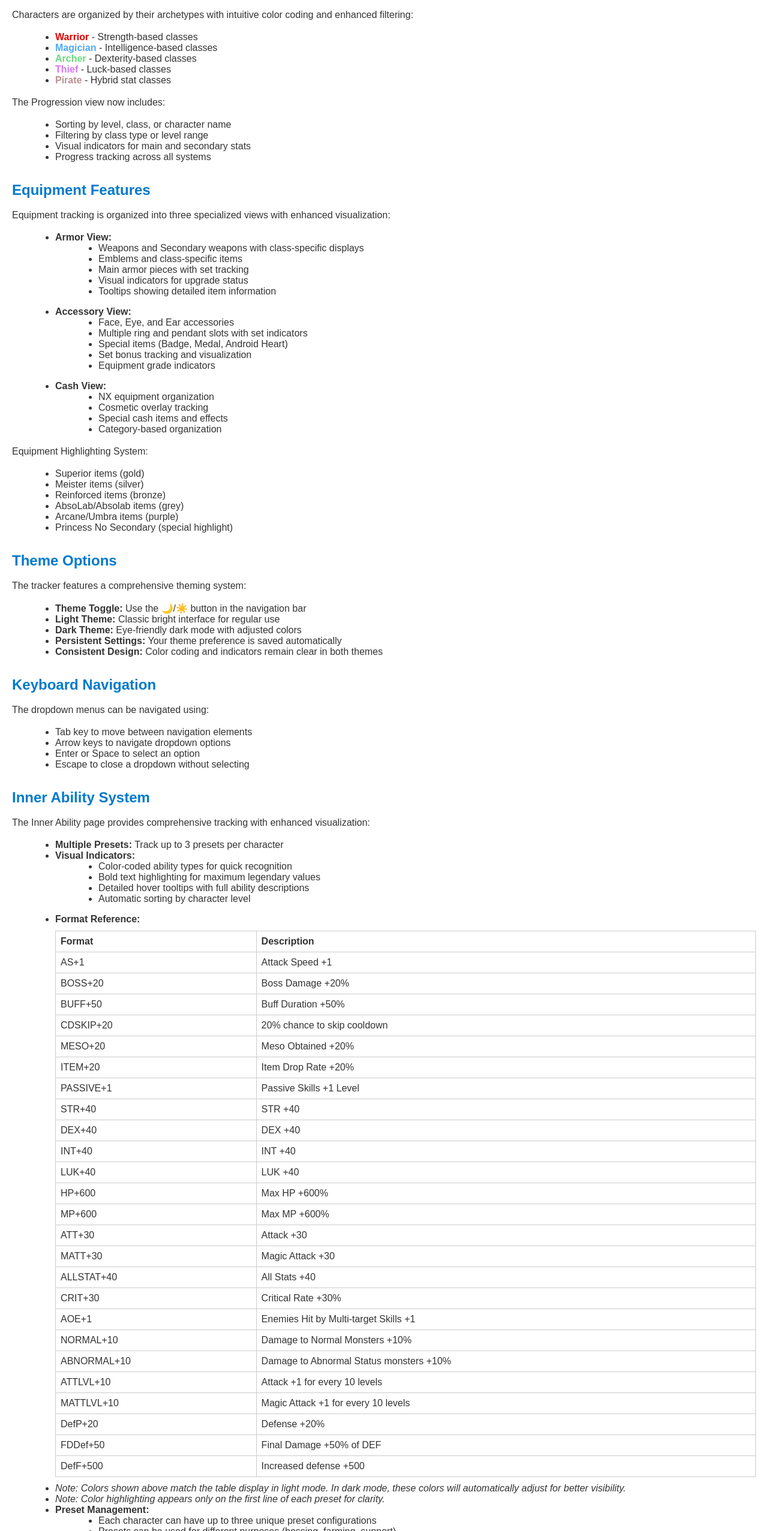
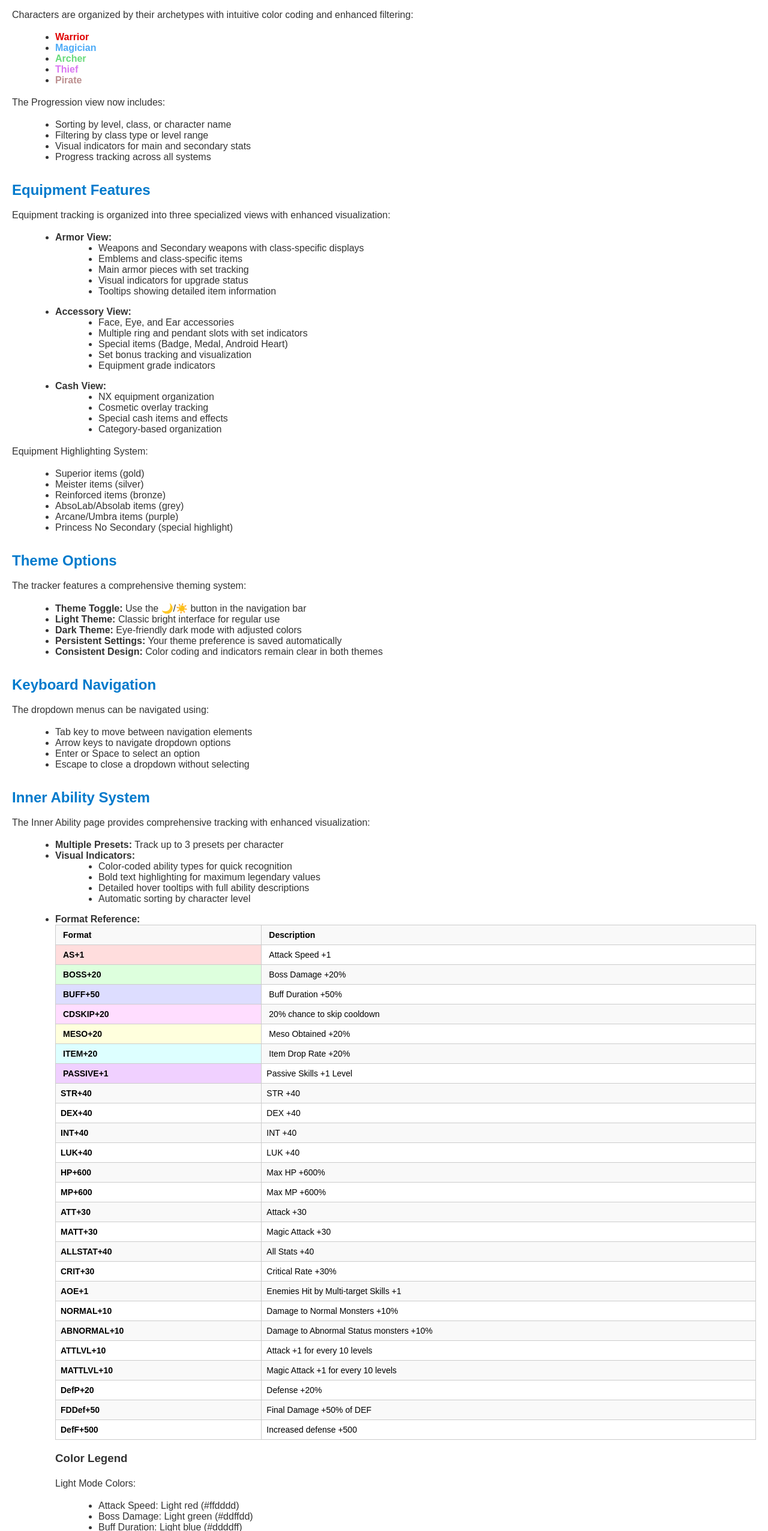
Before and after one commit to My2ndAngelic/Maple-Progression-Tracker, a plain HTML site: page html/help.html in a window 1280 px wide. Shown: the part 1050-3603 px from the top of the page at 60% size. Drawn offline with Linux system fonts and the light colour scheme.

Commit message:
Fix the help page

```diff
--- a/html/help.html
+++ b/html/help.html
@@ -1,9 +1,7 @@
 <!DOCTYPE html>
 <html lang="en">
-<head>
-  <meta charset="UTF-8" />
+<head>  <meta charset="UTF-8" />
   <meta name="viewport" content="width=device-width, initial-scale=1" />
-  <title>MapleStory Tracker</title>
   <link id="themeStylesheet" rel="stylesheet" href="../style/style.css" />
   <link rel="stylesheet" href="../style/style-help.css" />
 </head>
@@ -63,14 +61,13 @@
       </div>
 
       <div class="help-section">
-        <h2>Class Organization</h2>
-        <p>Characters are organized by their archetypes with intuitive color coding and enhanced filtering:</p>
+        <h2>Class Organization</h2>        <p>Characters are organized by their archetypes with intuitive color coding and enhanced filtering:</p>
         <ul>
-          <li><strong style="color: #e00000;">Warrior</strong> - Strength-based classes</li>
-          <li><strong style="color: #4dabf7;">Magician</strong> - Intelligence-based classes</li>
-          <li><strong style="color: #69db7c;">Archer</strong> - Dexterity-based classes</li>
-          <li><strong style="color: #da77f2;">Thief</strong> - Luck-based classes</li>
-          <li><strong style="color: #bc8f8f;">Pirate</strong> - Hybrid stat classes</li>
+          <li><strong style="color: #e00000;">Warrior</strong></li>
+          <li><strong style="color: #4dabf7;">Magician</strong></li>
+          <li><strong style="color: #69db7c;">Archer</strong></li>
+          <li><strong style="color: #da77f2;">Thief</strong></li>
+          <li><strong style="color: #bc8f8f;">Pirate</strong></li>
         </ul>
         <p>The Progression view now includes:</p>
         <ul>
@@ -160,37 +157,36 @@
             </ul>
           </li>
           <li><strong>Format Reference:</strong>
-            <table class="ia-table" style="width: 100%; border-collapse: collapse; margin: 10px 0;">
+            <table class="ia-table data-table help-ia-table">
               <tr>
-                <th style="border: 1px solid #ccc; padding: 8px; text-align: left;">Format</th>
-                <th style="border: 1px solid #ccc; padding: 8px; text-align: left;">Description</th>
+                <th>Format</th>
+                <th>Description</th>
+              </tr><tr>
+                <td class="attack-speed">AS+1</td>
+                <td>Attack Speed +1</td>
               </tr>
               <tr>
-                <td class="ability-as" style="border: 1px solid #ccc; padding: 8px;">AS+1</td>
-                <td style="border: 1px solid #ccc; padding: 8px;">Attack Speed +1</td>
+                <td class="boss-damage">BOSS+20</td>
+                <td>Boss Damage +20%</td>
               </tr>
               <tr>
-                <td class="ability-boss" style="border: 1px solid #ccc; padding: 8px;">BOSS+20</td>
-                <td style="border: 1px solid #ccc; padding: 8px;">Boss Damage +20%</td>
+                <td class="buff-duration">BUFF+50</td>
+                <td>Buff Duration +50%</td>
               </tr>
               <tr>
-                <td class="ability-buff" style="border: 1px solid #ccc; padding: 8px;">BUFF+50</td>
-                <td style="border: 1px solid #ccc; padding: 8px;">Buff Duration +50%</td>
+                <td class="cooldown-skip">CDSKIP+20</td>
+                <td>20% chance to skip cooldown</td>
               </tr>
               <tr>
-                <td class="ability-cdskip" style="border: 1px solid #ccc; padding: 8px;">CDSKIP+20</td>
-                <td style="border: 1px solid #ccc; padding: 8px;">20% chance to skip cooldown</td>
+                <td class="meso-obtain">MESO+20</td>
+                <td>Meso Obtained +20%</td>
               </tr>
               <tr>
-                <td class="ability-meso" style="border: 1px solid #ccc; padding: 8px;">MESO+20</td>
-                <td style="border: 1px solid #ccc; padding: 8px;">Meso Obtained +20%</td>
+                <td class="item-drop">ITEM+20</td>
+                <td>Item Drop Rate +20%</td>
               </tr>
               <tr>
-                <td class="ability-item" style="border: 1px solid #ccc; padding: 8px;">ITEM+20</td>
-                <td style="border: 1px solid #ccc; padding: 8px;">Item Drop Rate +20%</td>
-              </tr>
-              <tr>
-                <td class="ability-passive" style="border: 1px solid #ccc; padding: 8px;">PASSIVE+1</td>
+                <td class="passive-skill">PASSIVE+1</td>
                 <td style="border: 1px solid #ccc; padding: 8px;">Passive Skills +1 Level</td>
               </tr>
               <tr>
@@ -265,9 +261,27 @@
                 <td style="border: 1px solid #ccc; padding: 8px;">DefF+500</td>
                 <td style="border: 1px solid #ccc; padding: 8px;">Increased defense +500</td>
               </tr>
-            </table>
-            <li><em>Note: Colors shown above match the table display in light mode. In dark mode, these colors will automatically adjust for better visibility.</em></li>
-            <li><em>Note: Color highlighting appears only on the first line of each preset for clarity.</em></li>
+            </table>            <h3>Color Legend</h3>            <p>Light Mode Colors:</p>
+            <ul>
+              <li>Attack Speed: Light red (#ffdddd)</li>              <li>Boss Damage: Light green (#ddffdd)</li>
+              <li>Buff Duration: Light blue (#ddddff)</li>
+              <li>Cooldown Skip: Light magenta (#ffddff)</li>
+              <li>Meso Obtain: Light yellow (#ffffdd)</li>
+              <li>Item Drop: Light cyan (#ddffff)</li>
+              <li>Passive Skill: Light lavender (#d6a5e0)</li>
+              <li><em>Note: All ability cells have bold text</em></li>
+            </ul><p>Dark Mode Colors:</p>
+            <ul>
+              <li>Attack Speed: Dark red (#5c2828)</li>
+              <li>Boss Damage: Dark green (#285c28)</li>
+              <li>Buff Duration: Dark blue (#28285c)</li>
+              <li>Cooldown Skip: Dark magenta (#5c285c)</li>
+              <li>Meso Obtain: Dark gold (#5c5c28)</li>
+              <li>Item Drop: Dark turquoise (#285c5c)</li>
+              <li>Passive Skill: Dark purple (#47285c)</li>
+              <li><em>Note: All dark mode colors have white text for better contrast</em></li>
+            </ul>
+            <p><em>Note: Color highlighting appears only on the first line of each preset for clarity.</em></p>
           </li>
           <li><strong>Preset Management:</strong>
             <ul>
--- a/script/ui.js
+++ b/script/ui.js
@@ -28,6 +28,11 @@ export const navbar = `
 export function initializeUI() {
     // Insert navbar at the start of the body
     document.body.insertAdjacentHTML('afterbegin', navbar);
+
+    // Set the common title - inherit from index.html
+    document.title = 'MapleStory Tracker';
+
+    // Initialize theme
     initializeTheme();
 }
 
--- a/style/style-dark.css
+++ b/style/style-dark.css
@@ -338,6 +338,16 @@ code {
 }
 
 /* Inner Ability Table styles for dark mode - matching other tables */
+.help-ia-table {
+  border: 1px solid #444;
+}
+
+.help-ia-table td,
+.help-ia-table th {
+  border: 1px solid #444 !important;
+  padding: 8px;
+}
+
 .ia-table th.preset-header {
   border-bottom: none;
   background-color: #ffffff;
@@ -360,49 +370,48 @@ code {
 }
 
 /* Inner Ability type colors - darker shades for dark mode */
-td.attack-speed {
+body.dark-mode td.attack-speed {
   background-color: #5c2828;
   color: #fff;
   font-weight: bold;
 }
 
-td.boss-damage {
+body.dark-mode td.boss-damage {
   background-color: #285c28;
   color: #fff;
   font-weight: bold;
 }
 
-td.buff-duration {
+body.dark-mode td.buff-duration {
   background-color: #28285c;
   color: #fff;
   font-weight: bold;
 }
 
-td.cooldown-skip {
+body.dark-mode td.cooldown-skip {
   background-color: #5c285c;
   color: #fff;
   font-weight: bold;
 }
 
-td.meso-obtain {
-  background-color: #5c5c28;
-  color: #fff;
+body.dark-mode td.meso-obtain {
+  background-color: #5c5c28;  color: #fff;
   font-weight: bold;
 }
 
-td.item-drop {
+body.dark-mode td.item-drop {
   background-color: #28585c;
   color: #fff;
   font-weight: bold;
 }
 
-td.passive-skill {
+body.dark-mode td.passive-skill {
   background-color: #47285c;
   color: #fff;
   font-weight: bold;
 }
 
-td.abnormal-status {
+body.dark-mode td.abnormal-status {
   background-color: #5c3a28;
   color: #fff;
   font-weight: bold;
```
Also changed, not shown: html/accessory.html (+1 -3 lines), html/arcane.html (+1 -3 lines), html/armor.html (+2 -4 lines), html/cash.html (+1 -3 lines), html/innerability.html (+1 -3 lines), html/overview.html (+2 -3 lines), html/progression.html (+1 -3 lines), html/sacred.html (+1 -3 lines), index.html (+3 -3 lines).
